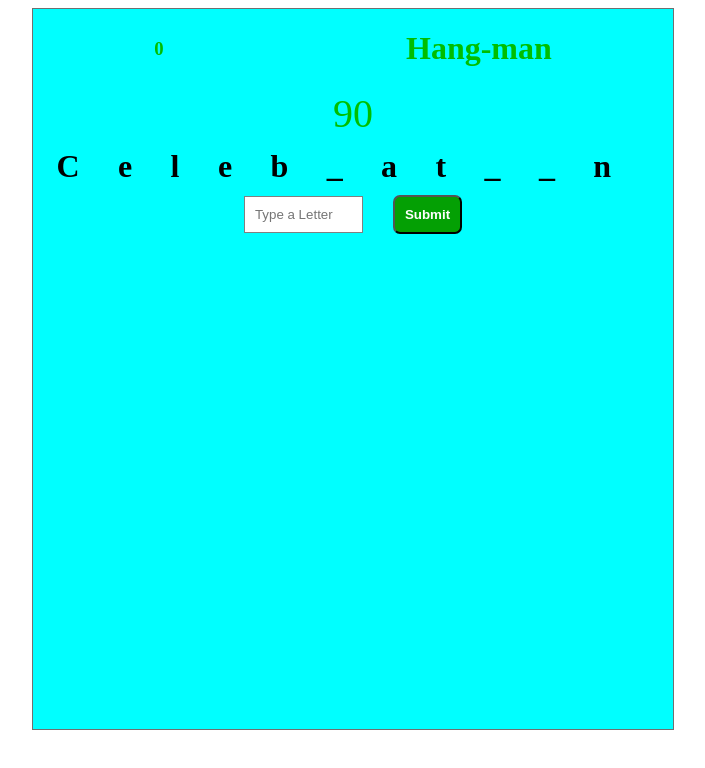
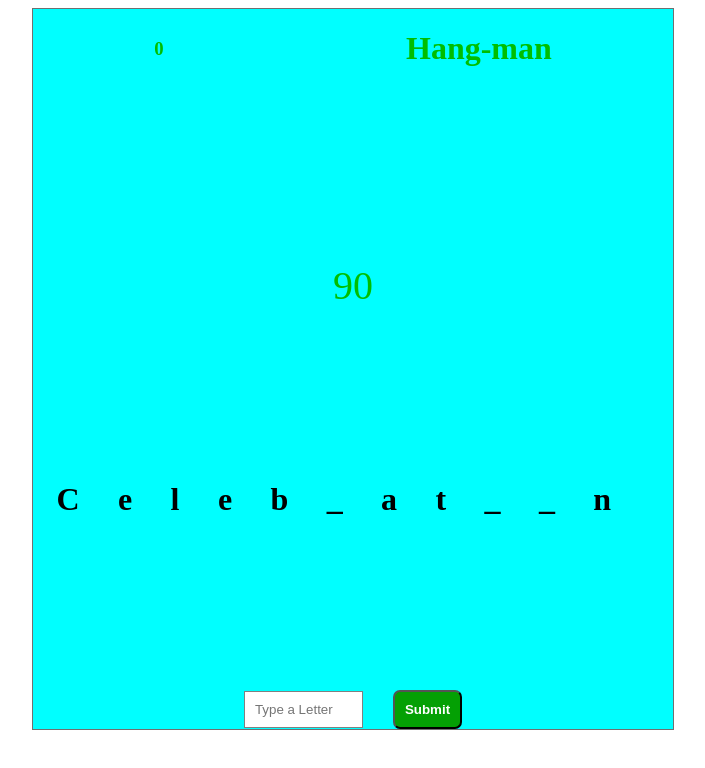
Before and after one commit to jcsmileyjr/hangman2, an Angular app: page / in a window 1280 px wide. Shown: the top 768 px of the page, without its empty margins (287-992 px from the left). Built offline with nearby package versions, Linux system fonts and the light colour scheme.

Commit message:
Refactor app styling to make it even across screen

```diff
--- a/src/app/app.component.css
+++ b/src/app/app.component.css
@@ -9,7 +9,8 @@
         display: flex;
         flex-direction: column;
         background-color: aqua;
-        align-content: space-around;
+        justify-content: space-between;
+        height: 100vh;
     }
 
 /*tablet-size screens*/
--- a/src/app/components/problem/problem.component.css
+++ b/src/app/components/problem/problem.component.css
@@ -3,7 +3,7 @@ main {
     display: flex;
     flex-wrap: wrap;
     justify-content: center;
-    padding: 10px 20px 10px 20px;
+    padding: 0px 20px 0px 20px;
     flex: 1;
 }
 
--- a/src/app/components/timer/timer.component.css
+++ b/src/app/components/timer/timer.component.css
@@ -2,7 +2,6 @@
 main {
     display: flex;
     justify-content: center;
-    /*margin-top: -20px;*/
     flex: 1;
 }
 
```
